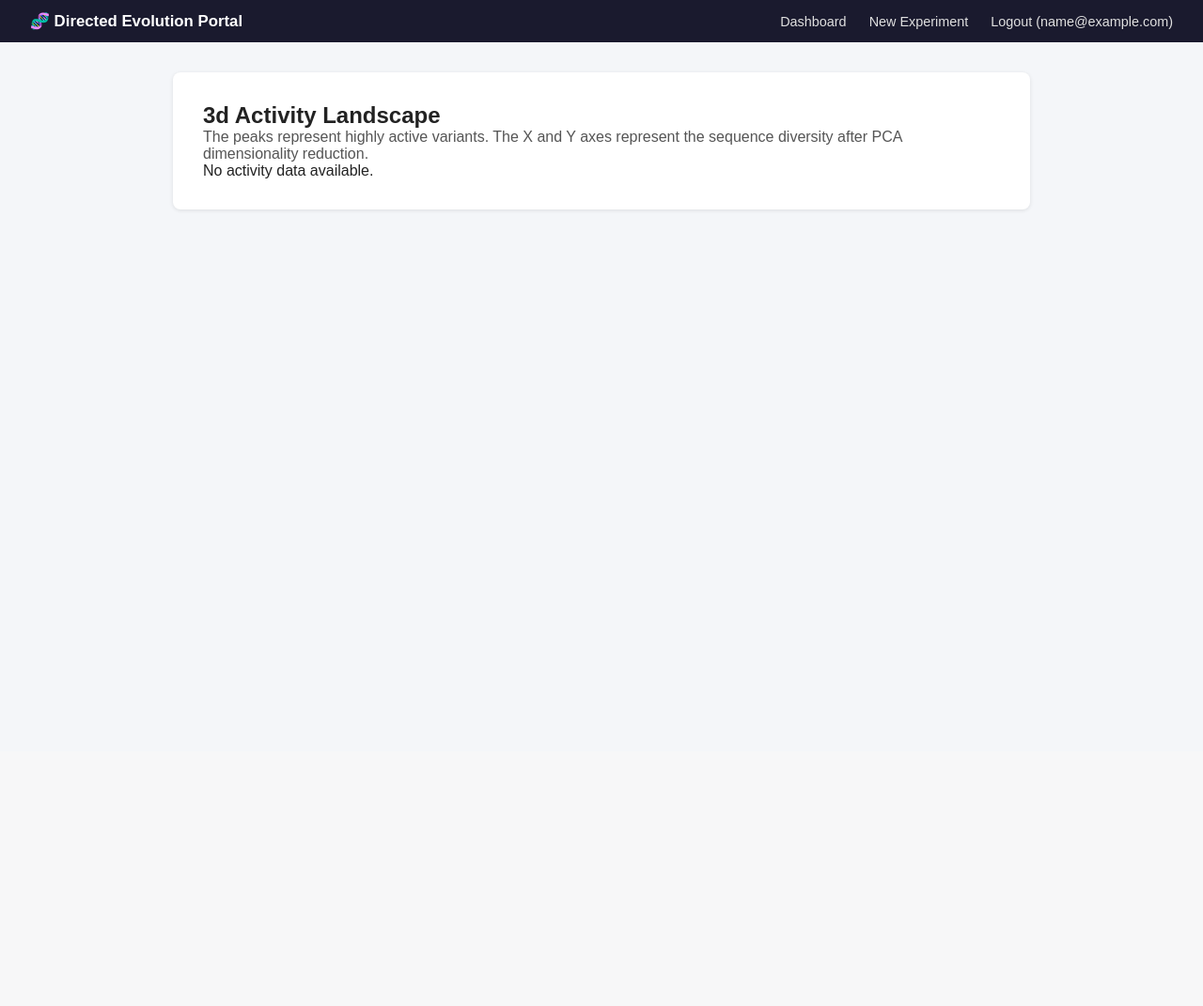
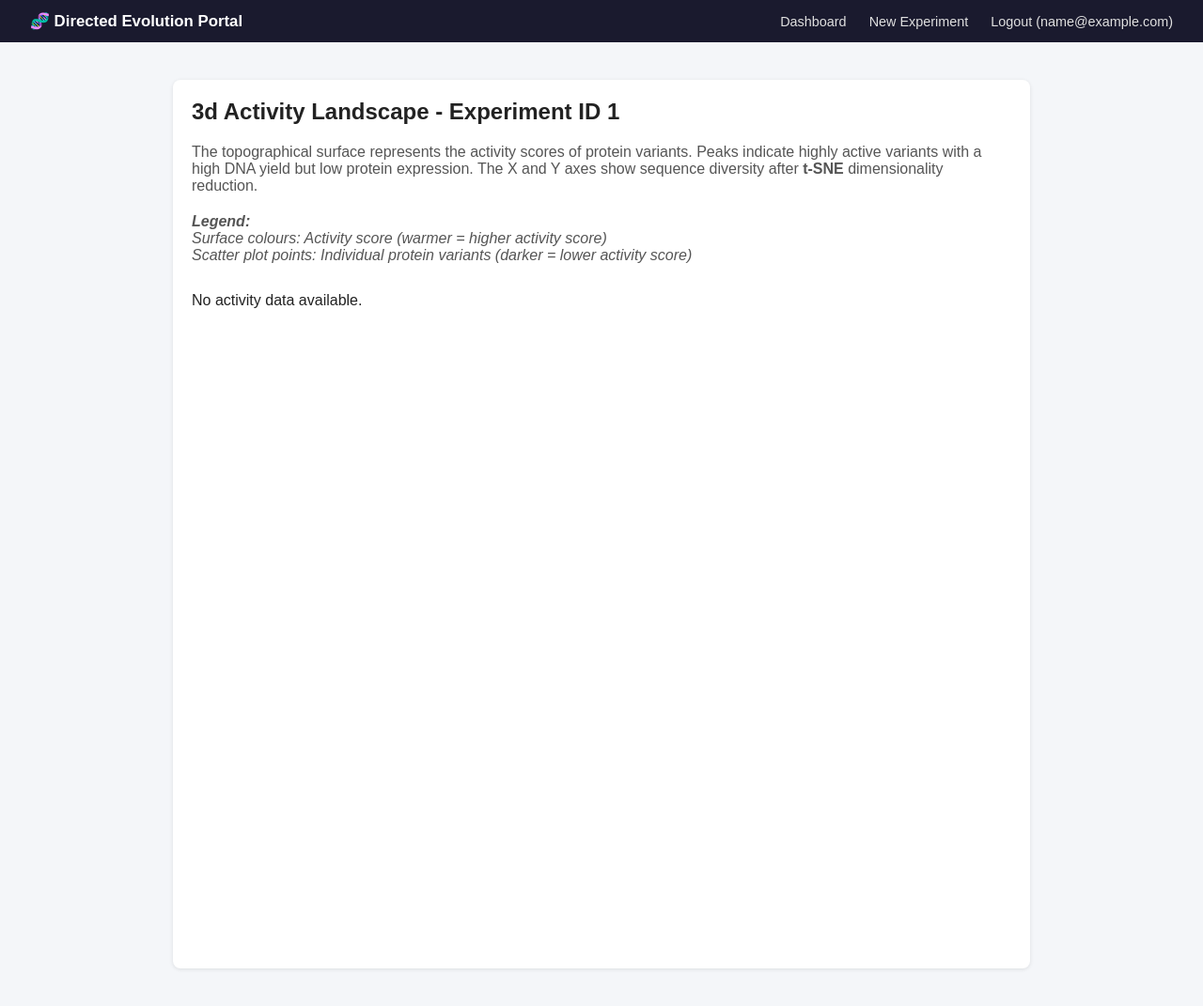
Before and after one commit to BIO727P-Sierra/Software_Development_Project, a Flask app: page /visualisation/landscape/1 in a window 1280 px wide. Shown: the whole page at 94% size. Before the commit the page ends 225 px from the top, so only its background shows below. Run offline with Flask 3, Linux system fonts and the light colour scheme; the visitor is signed in with stand-in values (Sample User, id 1); data that the repository does not hold is empty; some libraries are stand-ins or nearby versions.

Commit message:
Update activity_landscape.html

```diff
--- a/app/templates/visualisation/activity_landscape.html
+++ b/app/templates/visualisation/activity_landscape.html
@@ -4,15 +4,23 @@
 
 {% block content %}
 
-<div class="card" style="max-width:1100px;margin:0 auto;">
+<div class="card" style="max-width: 1200px; margin: 40px auto; padding: 20px">
 
-    <h2>3d Activity Landscape</h2>
-    <p style="color:#555;">
-        The peaks represent highly active variants.
-        The X and Y axes represent the sequence diversity after PCA dimensionality reduction.
+    <h2 style="margin-bottom: 20px;">3d Activity Landscape - Experiment ID {{ experiment_id }}</h2>
+
+    <p style="color:#555; margin-bottom: 20px;">
+        The topographical surface represents the activity scores of protein variants.
+        Peaks indicate highly active variants with a high DNA yield but low protein expression.
+        The X and Y axes show sequence diversity after <strong>t-SNE</strong> dimensionality reduction.
     </p>
 
-    <div>
+    <p style="color:#555; font-style: italic; margin-bottom: 30px;">
+        <strong>Legend:</strong> <br>
+        Surface colours: Activity score (warmer = higher activity score) <br>
+        Scatter plot points: Individual protein variants (darker = lower activity score)
+    </p>
+
+    <div style="height: 700px; width: 100%;">
 
         {{ plot_html | safe }}
 
```
